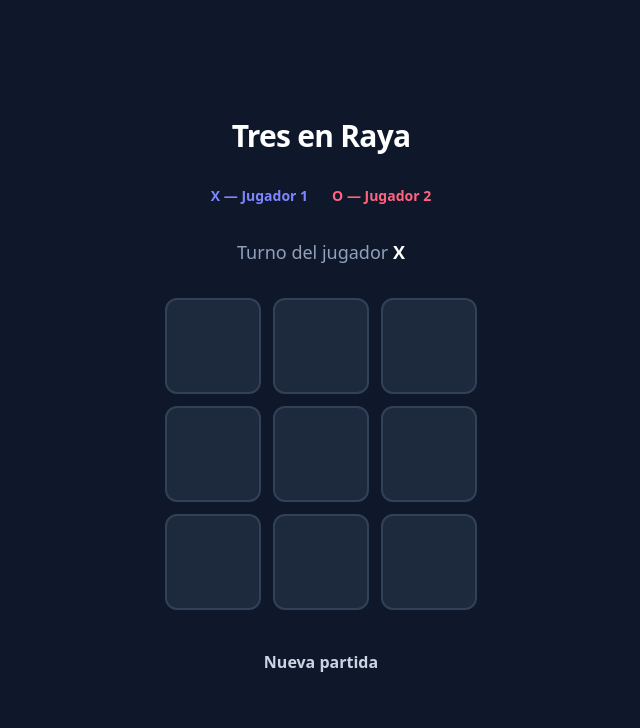
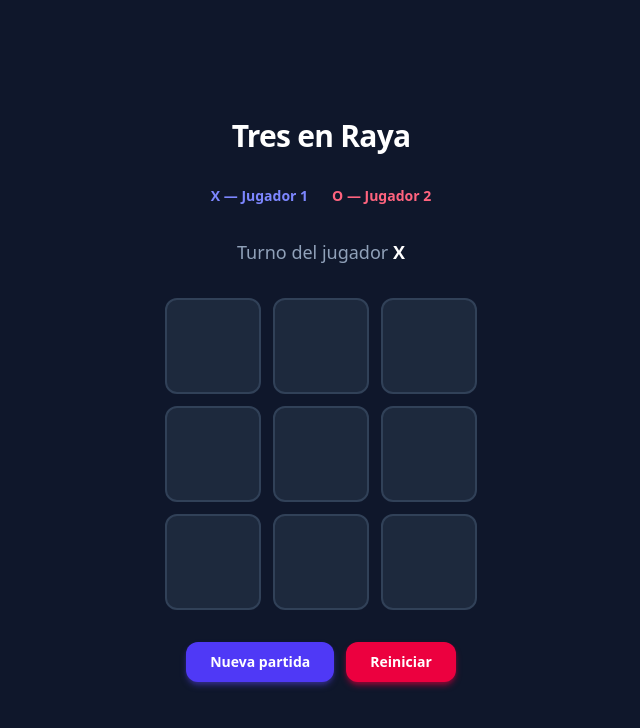
Before and after one commit to bryan56gm/tic-tac-toe, a React (Vite) app: page / in a window 1280 px wide. Shown: the top 728 px of the page, without its empty margins (319-959 px from the left). Built offline with nearby package versions, Linux system fonts and the light colour scheme.

Commit message:
feat(ui): redesign buttons with new styles and add Reiniciar button (#6)

```diff
--- a/src/App.tsx
+++ b/src/App.tsx
@@ -22,9 +22,14 @@
 
         <GameBoard board={board} status={status} onMove={makeMove} />
 
-        <Button onClick={resetGame} variant={status.type !== 'playing' ? 'primary' : 'ghost'}>
-          Nueva partida
-        </Button>
+        <div className="flex gap-3">
+          <Button onClick={resetGame} variant="primary">
+            Nueva partida
+          </Button>
+          <Button onClick={resetGame} variant="danger">
+            Reiniciar
+          </Button>
+        </div>
       </div>
     </main>
   )
--- a/src/components/ui/Button.tsx
+++ b/src/components/ui/Button.tsx
@@ -1,12 +1,18 @@
 interface ButtonProps extends React.ButtonHTMLAttributes<HTMLButtonElement> {
-  variant?: 'primary' | 'ghost'
+  variant?: 'primary' | 'danger' | 'ghost'
 }
 
 export function Button({ variant = 'primary', className = '', ...props }: ButtonProps) {
-  const base = 'px-6 py-2 rounded-lg font-semibold transition-all duration-150 cursor-pointer'
+  const base = [
+    'px-6 py-2.5 rounded-xl font-semibold text-sm',
+    'transition-all duration-200 cursor-pointer',
+    'active:scale-95 shadow-md',
+  ].join(' ')
+
   const variants = {
-    primary: 'bg-indigo-600 hover:bg-indigo-500 text-white',
-    ghost: 'bg-transparent hover:bg-slate-700 text-slate-300 hover:text-white',
+    primary: 'bg-indigo-600 hover:bg-indigo-500 text-white shadow-indigo-900',
+    danger: 'bg-rose-600 hover:bg-rose-500 text-white shadow-rose-900',
+    ghost: 'bg-slate-800 hover:bg-slate-700 text-slate-300 hover:text-white border border-slate-700',
   }
 
   return <button className={`${base} ${variants[variant]} ${className}`} {...props} />
```
